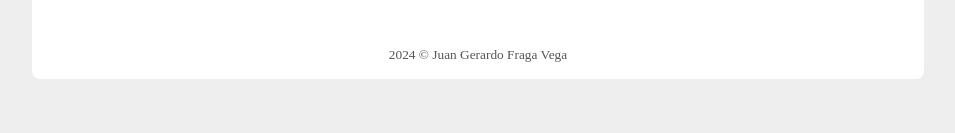
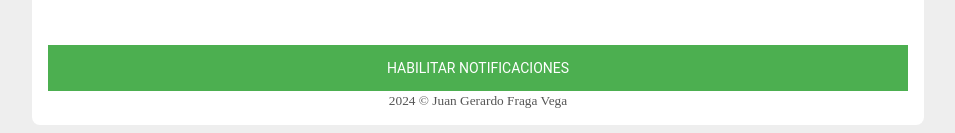
Before and after one commit to Gerardo3646/Galeria, a plain HTML site: page index.html in a window 1280 px wide. Shown: the part 795-928 px from the top of the page, without its empty margins (162-1117 px from the left). Before the commit the page ends 882 px from the top, so only its background shows below. Drawn offline with Linux system fonts and the light colour scheme.

Commit message:
Update index.html

```diff
--- a/index.html
+++ b/index.html
@@ -20,6 +20,7 @@
           <figure><img src="img/img7.jpg" alt="Imagen 7"></figure>
           <figure><img src="img/img8.jpg" alt="Imagen 8"></figure>
         </main>
+        <button class="boton">Habilitar Notificaciones</button>
         <footer>
           <small>2024 &copy; Juan Gerardo Fraga Vega</small>
         </footer>
```
